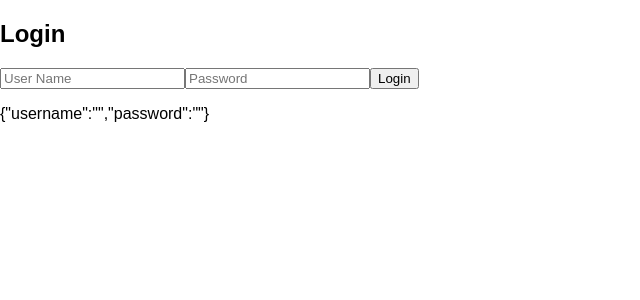
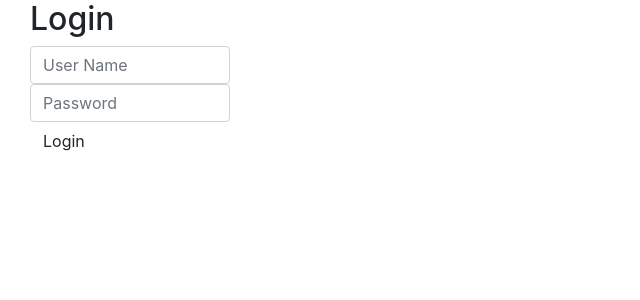
Before and after one commit to Nazdarovja/CA3, a React (Create React App) app in the folder frontend/: page / in a window 1280 px wide. Shown: the top 300 px of the page, without its empty margins (0-640 px from the left). Built offline with nearby package versions, Linux system fonts and the light colour scheme.

Commit message:
done bootstrap frontend React

```diff
--- a/frontend/package.json
+++ b/frontend/package.json
@@ -2,8 +2,9 @@
   "name": "security",
   "version": "0.1.0",
   "private": true,
-  "homepage" : "https://mellemhub.dk/CA3",
+  "homepage": "https://mellemhub.dk/CA3",
   "dependencies": {
+    "bootstrap": "^4.1.0",
     "react": "^16.3.1",
     "react-dom": "^16.3.1",
     "react-router-dom": "^4.2.2",
--- a/frontend/src/apiFacade.js
+++ b/frontend/src/apiFacade.js
@@ -1,6 +1,4 @@
-var pkg = require('../package.json');
-var URL = pkg.config.url;
-//var URL = 'http://localhost:8080/jwtbackend'
+const URL = require('../package.json').config.url;
 
 function handleHttpErrors(res) {
   if (!res.ok) {
--- a/frontend/src/components/App.js
+++ b/frontend/src/components/App.js
@@ -5,6 +5,7 @@ import {
   Switch
 } from 'react-router-dom'
 import "../style/App.css";
+import '../../node_modules/bootstrap/dist/css/bootstrap.min.css'
 
 import facade from "../apiFacade";
 import LogIn from './LogIn';
@@ -17,7 +18,7 @@ import NoMatch from './NoMatch'
 class App extends Component {
   constructor(props) {
     super(props);
-    this.state = { loggedIn: false, error: "" }
+    this.state = { loggedIn: false, error: undefined }
   }
 
   logout = () => {
@@ -27,13 +28,25 @@ class App extends Component {
 
   login = (user, pass) => {
     facade.login(user, pass)
-      .then(res => this.setState({ loggedIn: true, error: "" }))
-      .catch(err => this.setState({ error: JSON.stringify(err) }));
+      .then(res => this.setState({ loggedIn: true, error: undefined}))
+      .catch(err => this.setState({ error: "The password is invalid" }));
+  }
+
+  error = () => {
+    if (this.state.error === undefined) {
+      return (
+        null
+      )
+    } else {
+      return (
+        <p className="alert alert-warning">{this.state.error}</p>
+      )
+    }
   }
 
   render() {
     return (
-      <div>
+      <div style={{paddingLeft : 30}}>
         <Router basename='/CA3'>
           <Switch>
             <Route exact path='/' render={() => {
@@ -44,7 +57,7 @@ class App extends Component {
                 !this.state.loggedIn ? (<LogIn login={this.login} />) :
                   (<div>
                     <LoggedIn facade={facade} />
-                    <button onClick={this.logout}>Logout</button>
+                    <button className="btn btn-default" onClick={this.logout}>Logout</button>
                   </div>)
               )
             }} />
@@ -55,7 +68,7 @@ class App extends Component {
             <Route component={NoMatch} />
           </Switch>
         </Router>
-        <p className="App-error">{this.state.error}</p>
+        {this.error()}
       </div>
     )
   }
--- a/frontend/src/components/LogIn.jsx
+++ b/frontend/src/components/LogIn.jsx
@@ -1,4 +1,5 @@
-import React, {Component} from 'react';
+import React, { Component } from 'react';
+import '../../node_modules/bootstrap/dist/css/bootstrap.min.css'
 
 export default class LogIn extends Component {
   constructor(props) {
@@ -12,18 +13,17 @@ export default class LogIn extends Component {
   }
 
   onChange = (evt) => {
-      this.setState({[evt.target.id]: evt.target.value})
+    this.setState({ [evt.target.id]: evt.target.value })
   }
 
   render() {
     return (
       <div>
         <h2>Login</h2>
-          <form onSubmit={this.login} onChange={this.onChange} >
-            <input placeholder="User Name" id="username" />
-            <input placeholder="Password" id="password" />
-            <button>Login</button>
-            <p>{JSON.stringify(this.state)}</p>
+        <form className="form-group" onSubmit={this.login} onChange={this.onChange} >
+          <input style={{width: 200}} className="form-control" placeholder="User Name" id="username" />
+          <input style={{width: 200}} className="form-control" placeholder="Password" id="password" />
+          <button className="btn btn-default">Login</button>
         </form>
       </div>
     )
--- a/frontend/src/components/PeopleTable.jsx
+++ b/frontend/src/components/PeopleTable.jsx
@@ -3,24 +3,38 @@ import {
     NavLink
 } from 'react-router-dom'
 
-import "../style/App.css";
+import '../../node_modules/bootstrap/dist/css/bootstrap.min.css'
 
 class PeopleTable extends Component {
 
-    constructor(props){
+    constructor(props) {
         super(props);
-        this.state = {dataFromServer: {
-            results: []
-          }, error: ""};
+        this.state = {
+            dataFromServer: {
+                results: []
+            }, error: undefined
+        };
         this.head = this.head.bind(this);
         this.body = this.body.bind(this);
     }
 
-    componentDidMount(){
+    componentDidMount() {
         this.props.facade.fetchData()
-        .then(res=> this.setState({dataFromServer: res}))
-        .catch(err => console.log(err))
-      }
+            .then(res => this.setState({ dataFromServer: res, error : undefined }))
+            .catch(err => this.setState({error: err.message}))
+    }
+
+    error = ()=>  {
+        if(this.state.error === undefined){
+        return(
+            null
+        )
+    } else {
+        return (
+            <p className="alert alert-warning">{this.state.error}</p>
+        )
+    }
+    }
 
     head() {
         return (
@@ -36,8 +50,8 @@ class PeopleTable extends Component {
         )
     }
 
-    body(){
-        const {results} = this.state.dataFromServer;
+    body() {
+        const { results } = this.state.dataFromServer;
         const inner = results.map((rowData, index) => {
             return (
                 <tr key={index}>
@@ -57,17 +71,17 @@ class PeopleTable extends Component {
         )
     }
 
-    render(){
-        return(
+    render() {
+        return (
             <div>
-                <table>
+                <table className="table table-striped">
                     {this.head()}
                     {this.body()}
                 </table>
+                {this.error()}
                 <NavLink activeClassName="active" to="/">
-                    <button >Back</button>
+                    <button className="btn btn-default">Back</button>
                 </NavLink>
-                <p className="App-error">{this.state.error}</p>
             </div>
         )
     }
```
Also changed, not shown: 1 other file (tests, documents, lock files or other folders). Lines whose indentation alone changed are shown as unchanged.
